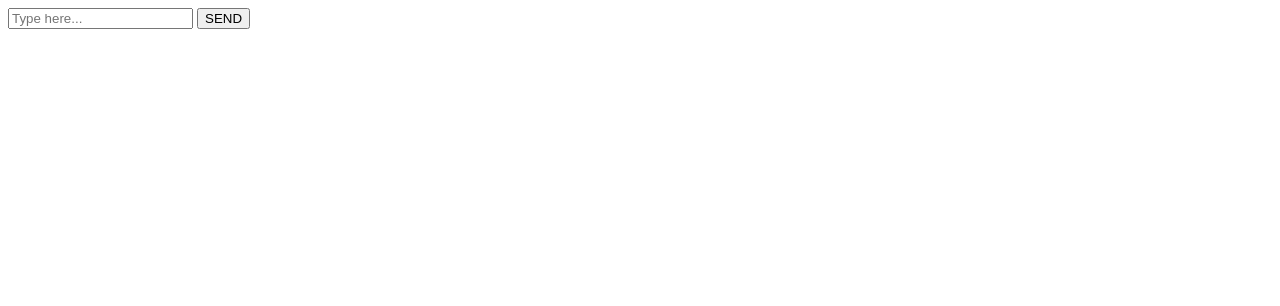
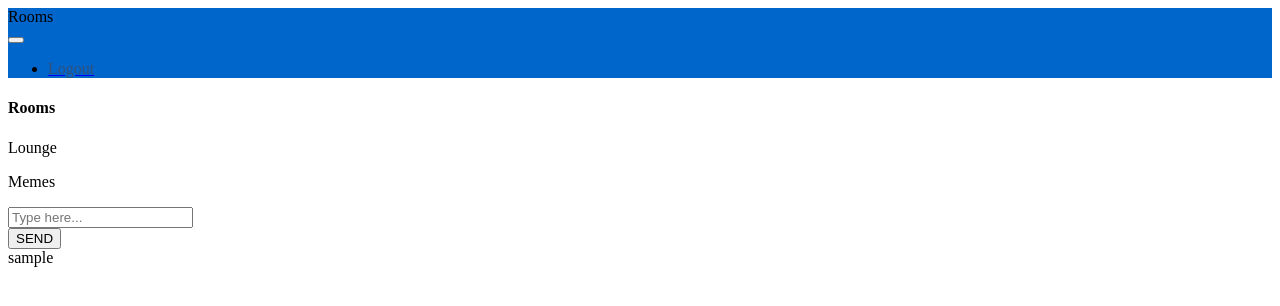
Before and after one commit to Ces-D/Translate-Chat, a Flask app: page /chat in a window 1280 px wide. Shown: the top 306 px of the page. Run offline with Flask 2, Linux system fonts and the light colour scheme; the visitor is signed in with stand-in values (Sample User, id 1); data comes from the database, SQL or seed files in the repository; parts of the project's set-up code (start-up, migrations or seed data) failed here and were passed over; some libraries are stand-ins or nearby versions.

Commit message:
added outline to chat.html

```diff
--- a/TranslateChat/routes.py
+++ b/TranslateChat/routes.py
@@ -1,5 +1,5 @@
 from flask_socketio import send, join_room, leave_room, emit
-from flask import redirect, flash, url_for, render_template
+from flask import redirect, flash, url_for, render_template, sessions
 from flask_login import current_user, login_user, logout_user, login_required
 
 from TranslateChat import app, socketio, login_manager
@@ -10,6 +10,11 @@ from TranslateChat.models import User
 @login_manager.user_loader
 def load_user(id):
     return User.query.get(int(id))
+
+
+# Predefined rooms
+# TODO: Make this feature more dynamic
+ROOMS = ["Lounge", "Memes"]
 
 
 @app.route("/", methods=('GET', 'POST'))
@@ -54,12 +59,14 @@ def logout():
     logout_user()
     flash('Logout Successful')
     return redirect(url_for('login'))
+
+
 # TODO: create logout button
 
 @app.route("/chat", methods=['GET', 'POST'])
 @login_required
 def chat():
-    return render_template('chat.html')
+    return render_template('chat.html', username=current_user.username, rooms=ROOMS)
 
 
 # Rooms
--- a/TranslateChat/static/scripts/socketio.js
+++ b/TranslateChat/static/scripts/socketio.js
@@ -2,28 +2,32 @@
 // 'addEventListener' will check socket connection for new events when
 // 'DOMContentLoaded' event has fired aka when HTML doc loaded and parsed
 document.addEventListener('DOMContentLoaded', () => {
-     var socket = io.connect('http://' + document.domain + ':' + location.port);
 
-     // creating event buckets
-     socket.on('connect',() => {
-        socket.send("I am connected");
-     });
-// may not need
-// consider using JQUERY
-     socket.on('message', data => {
-        const p = document.createElement('p');
-        const br = document.createElement('br');
-        p.innerHTML = data;
-        // refer to chat.html for the query selected
-        document.querySelector('#display-message-section').append(p);
-     });
-// may not need
-     socket.on('some-event', data =>{
-        console.log(data)
-     });
+    // Connect to web socket
+     var socket = io.connect(location.protocol + '//' + document.domain + ':' + location.port);
 
-     // the most vital part, sends to page and not log
+    // Get username
+    const username = document.querySelector('#get-username').innerHTML;
+
+    // Set default room
+    let room = "Lounge"
+    joinRoom("Lounge");
+
+    // Send Messages
     document.querySelector('#send_message').onclick = () => {
-        socket.send(document.querySelector('#user_message').value);
+        socket.emit('incoming-msg',{'msg': document.querySelector('#user_message').value,
+        'username':username, 'room':room});
+
+        document.querySelector('#user_message').value ='';
+    };
+
+    // Display all Incoming Messages
+    socket.on('message', data => {
+           // Display current message
+           if (data.msg) {
+                const p = document.createElement('p');
+                const span_username = document.createElement('span');
+                const span_timestamp = document.createElement('span');
+                const br = document.createElement('br')
+        }})
     }
-})
--- a/TranslateChat/templates/chat.html
+++ b/TranslateChat/templates/chat.html
@@ -8,29 +8,80 @@
           content="width=device-width, user-scalable=no, initial-scale=1.0, maximum-scale=1.0, minimum-scale=1.0">
     <title>Welcome</title>
 </head>
+
 <body>
-<!-- Navigation Bar -->
-<nav>
+<!-- Flash error messages -->
+{% with messages = get_flashed_messages() %}
+{% if messages %}
+<p class=formError>{{ messages[0] }}</p>
+{% endif %}
+{% endwith %}
 
-</nav>
-<div id="main-section">
-    <!-- Room Selection -->
-    <nav id="sidebar">
+<div class="wrapper">
 
+    <!-- Navigation Bar start -->
+    <nav class="navbar navbar-expand-sm navbar-light fixed-top" style="background-color: #0066cc">
+        <div class="container-fluid">
+            <div id="show-sidebar-button" class="cursor-pointer">
+                <i class="fas fa-plus-circle "></i>
+                <span>Rooms</span>
+            </div>
+
+            <button class="navbar-toggler" type="button" data-toggle="collapse" data-target="#navbarSupportedContent"
+                    aria-controls="navbarSupportedContent" aria-expanded="false" aria-label="Toggle navigation">
+                <span class="navbar-toggler-icon"></span>
+            </button>
+
+            <div class="collapse navbar-collapse" id="navbarSupportedContent">
+                <ul class="navbar-nav ml-auto">
+                    <li class="nav-item">
+                        <a id="logout-btn" class="nav-link" href="{{ url_for('logout') }}"><span style="color: #335177">Logout</span></a>
+                    </li>
+                </ul>
+            </div>
+        </div>
     </nav>
-    <!-- Message Area -->
-    <div id="rightside-pannel">
-        <!-- Display Message -->
-        <div id="display-message-section">
+    <!-- Navigation Bar end -->
 
+    <!-- Main Section start -->
+    <div id="main-section">
+
+        <!-- Sidebar start -->
+        <nav id="sidebar">
+            <h4>Rooms</h4>
+            {% for room in rooms %}
+            <p id="{{ room|title }}" class="select-room cursor-pointer">{{ room|title }}</p>
+            {% endfor %}
+        </nav>
+        <!-- Right side panel start -->
+        <div id="rightside-panel">
+
+            <!-- Display message start-->
+            <div id="display-message-section">
+            </div>
+            <!-- Display message end -->
+
+            <!-- Type message start -->
+            <div id="input-area" class="input-group mb-3">
+                <input type="text" id="user_message" class="form-control" placeholder="Type here..."
+                       aria-label="Type a message" aria-describedby="basic-addon2" autocomplete="off">
+                <div class="input-group-append">
+                    <button id="send_message" class="btn btn-warning" type="button">SEND <i
+                            class="fas fa-paper-plane"></i>
+                    </button>
+                </div>
+            </div>
+            <!-- Type message end -->
         </div>
-        <!-- Input Message -->
-        <div id="input-area">
-            <input type="text" id="user_message" placeholder="Type here..." autocomplete="off">
-            <button type="button" id="send_message">SEND</button>
-        </div>
+        <!-- Right side panel end -->
     </div>
+    <!-- Main section end -->
 </div>
+<!-- Wrapper end -->
+
+<!-- Get Username -->
+<span id="get-username">{{ username }}</span>
+
 <!-- SocketIO JS -->
 <script src="//cdnjs.cloudflare.com/ajax/libs/socket.io/2.2.0/socket.io.js"
         integrity="sha256-yr4fRk/GU1ehYJPAs8P4JlTgu0Hdsp4ZKrx8bDEDC3I=" crossorigin="anonymous"></script>
@@ -38,4 +89,5 @@
 <!-- Custom SocketIO JS -->
 <script src="{{ url_for('static', filename='scripts/socketio.js') }}"></script>
 </body>
+
 </html>
```
Also changed, not shown: TranslateChat/forms.py (line endings or trailing spaces).
